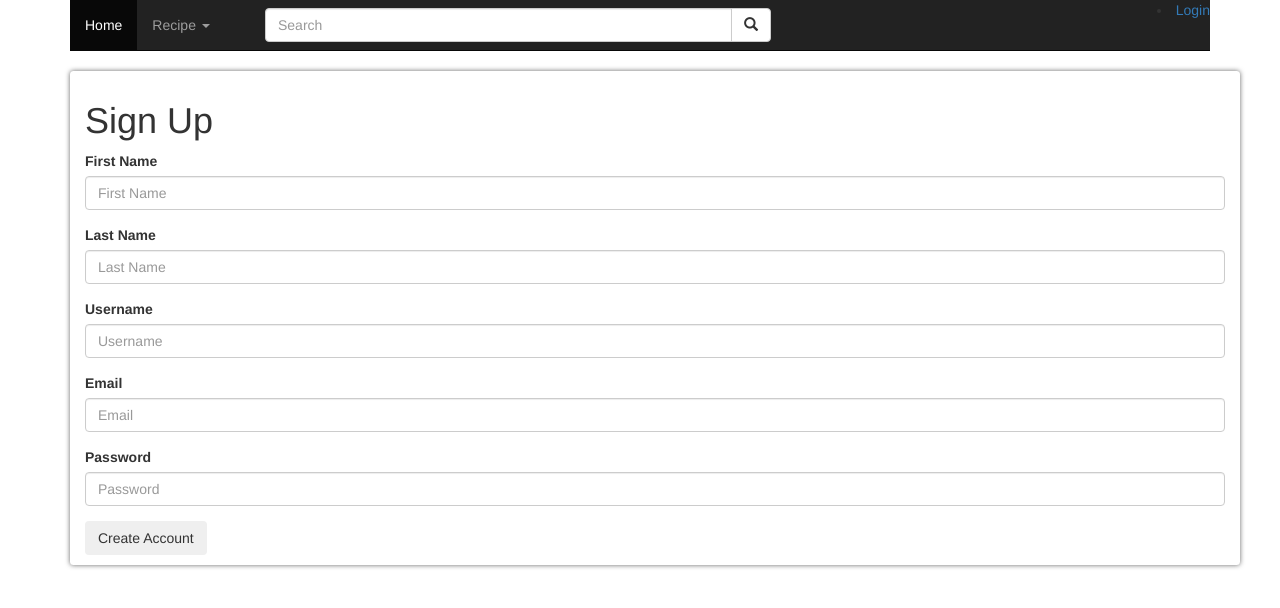
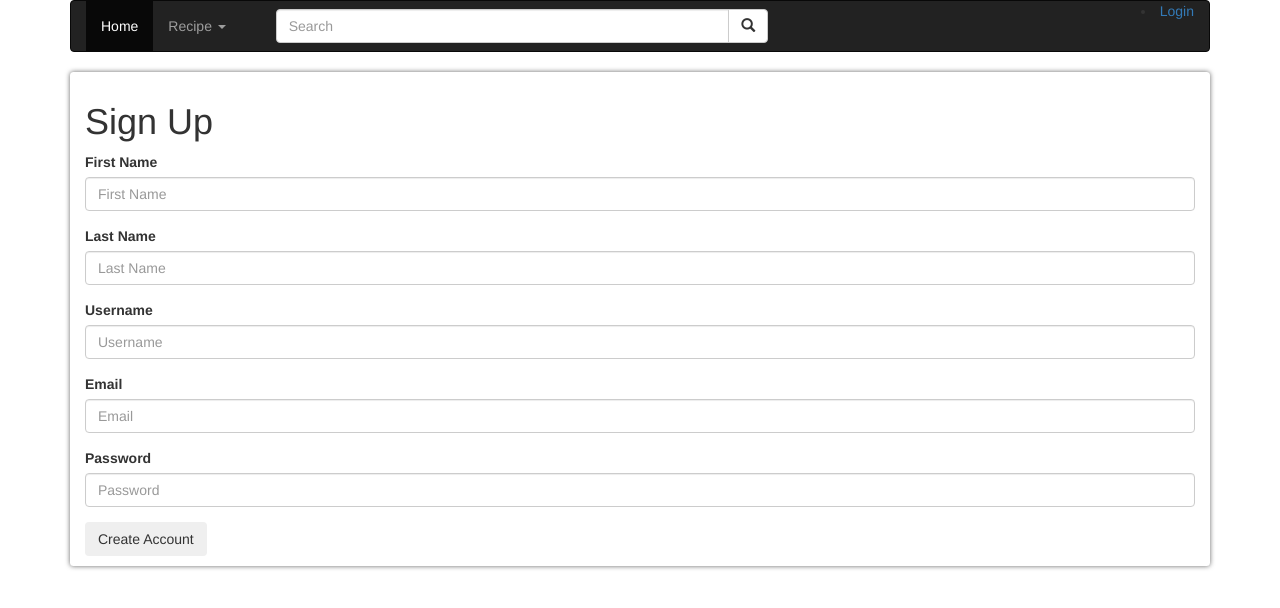
Before and after one commit to Jason0705/ICanCook, a Django app: page /user/signup/ in a window 1280 px wide. Shown: the top 608 px of the page. Run offline with Django 3.2, Linux system fonts and the light colour scheme; some libraries are stand-ins or nearby versions.

Commit message:
Fixed misaligned navbar and content

```diff
--- a/mysite/user/templates/accounts/manage_base.html
+++ b/mysite/user/templates/accounts/manage_base.html
@@ -4,7 +4,7 @@
 
     <div class="navbar-wrapper">
         <div class="container">
-            <nav class="navbar navbar-inverse navbar-static-top">
+            <nav class="navbar navbar-inverse">
                 <!-- <div class="container"> -->
                 <div class="navbar-header">
                     <button type="button" class="navbar-toggle collapsed" data-toggle="collapse" data-target="#navbar" aria-expanded="false"
@@ -86,10 +86,8 @@
 
 
     <div class="container">
-        <div>
-            <div class="card container">
-                {% block content %}{% endblock %}
-            </div>
+        <div class="card">
+            {% block content %}{% endblock %}
         </div>
     </div>
 {% endblock %}
```
